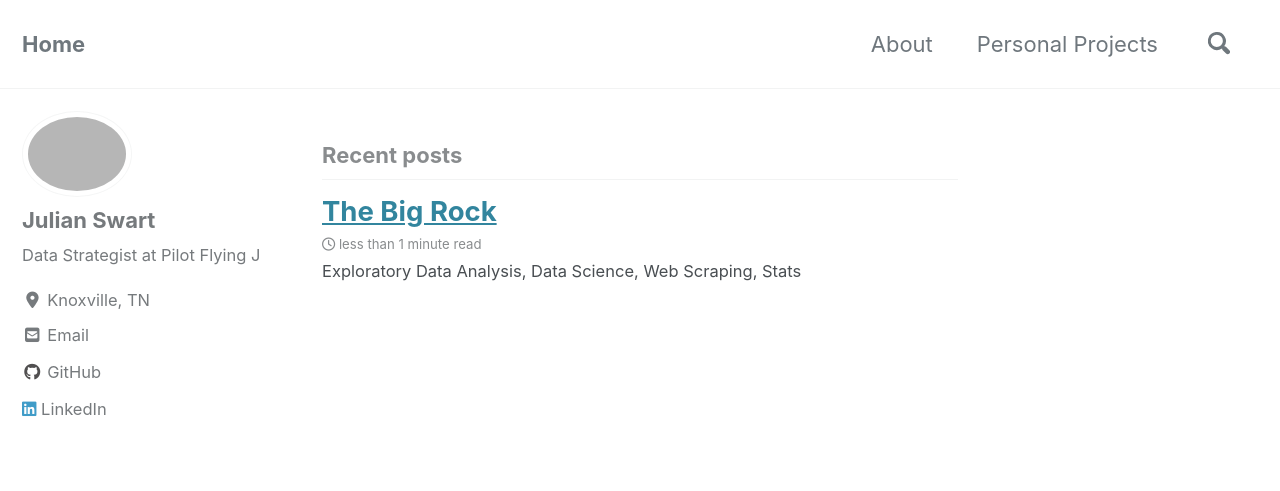
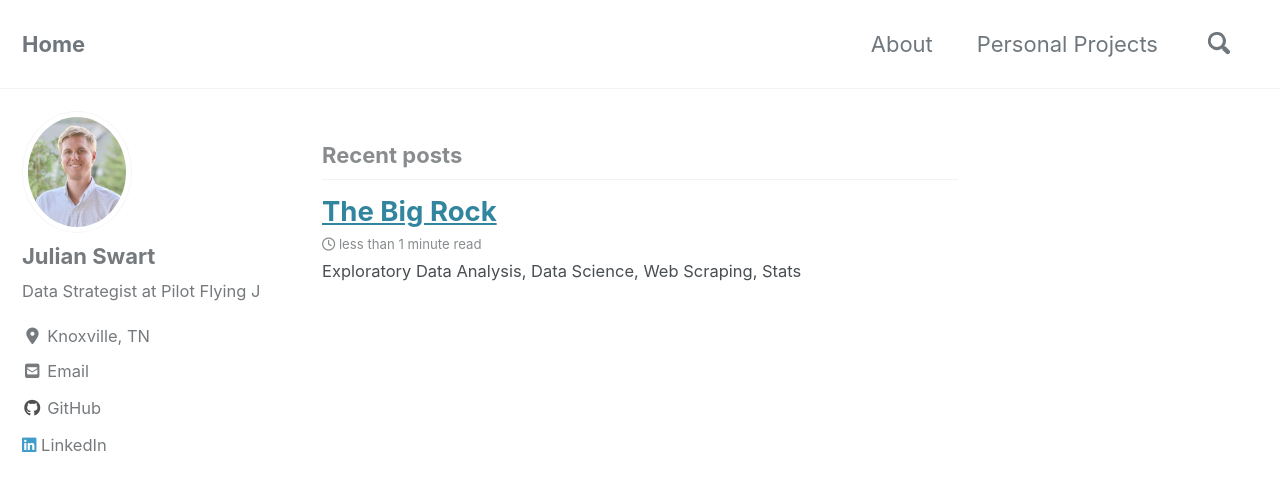
Before and after one commit to julian-swart/julian-swart.github.io, a Jekyll site: the page built from index.html, in a window 1280 px wide and 900 px high. Shown: the top 491 px of the window. Built offline with Jekyll 4.4.1, drawn with Linux system fonts in a browser that asks for light colours; cached includes are drawn as plain includes; nearby versions of some CDN libraries; the list of posts is cut into pages by our own code.

Commit message:
changed profile pic

```diff
--- a/_config.yml
+++ b/_config.yml
@@ -110,7 +110,7 @@ analytics:
 # Site Author
 author:
   name             : "Julian Swart"
-  avatar           : "![]/images/profile_pic.jpg | width=100)"
+  avatar           : "images/avatar.jpg"
   bio              : "Data Strategist at Pilot Flying J"
   location         : "Knoxville, TN"
   email            : # "juliandswart@gmail.com"
```
Also changed, not shown: images/avatar.jpg (added), images/profile_pic.jpg (deleted), 1 other file.
